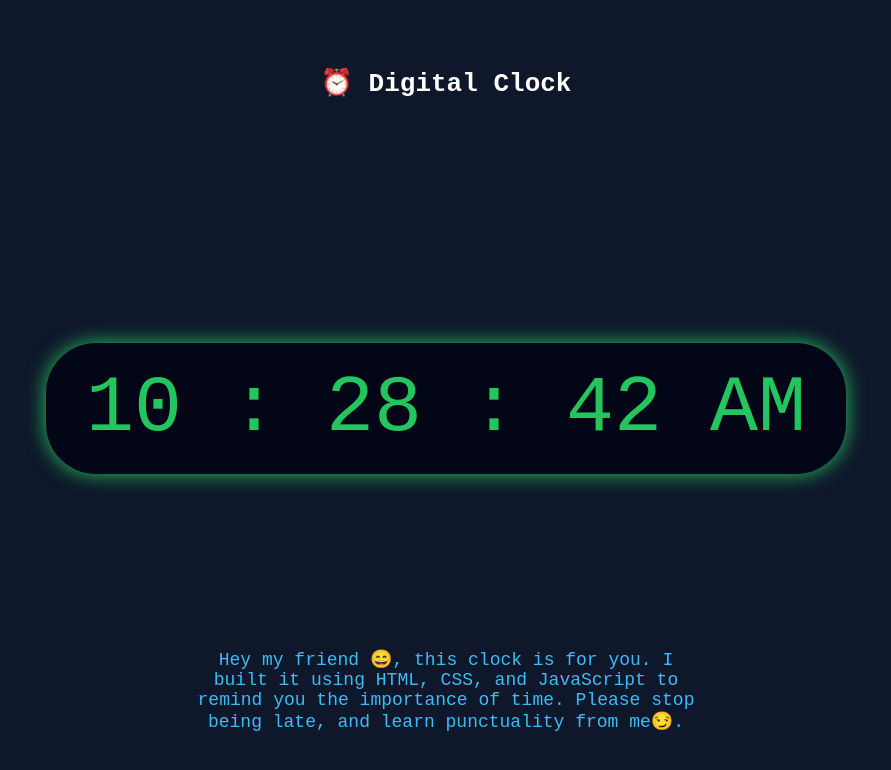
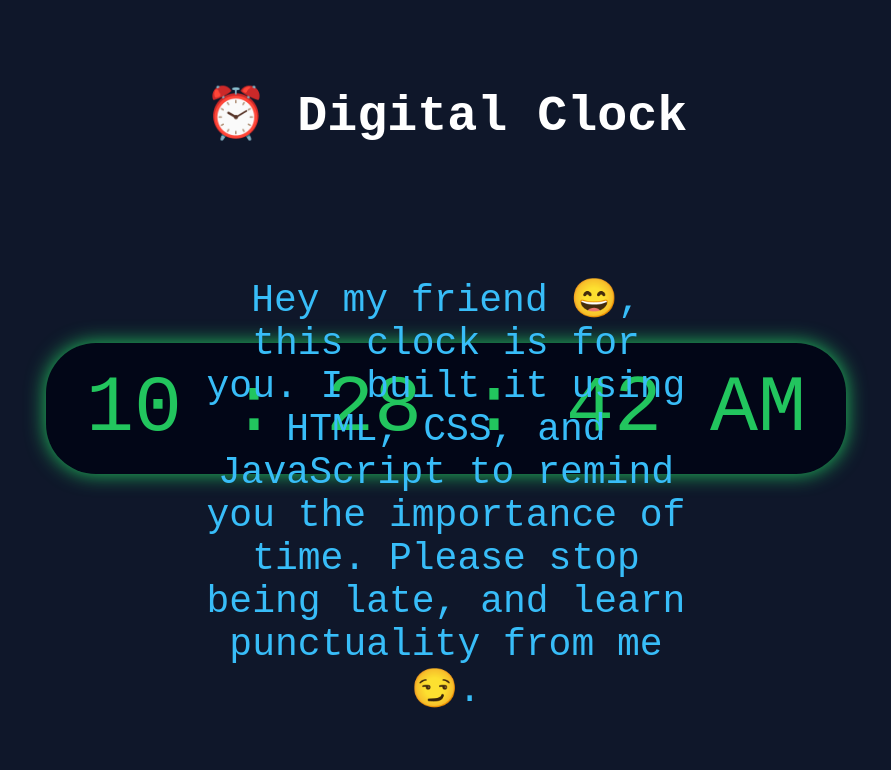
Before and after one commit to yeabsiraeyasu5-bot/clock, a plain HTML site: page index.html in a window 1280 px wide. Shown: the whole page, without its empty margins (194-1085 px from the left). Drawn offline with Linux system fonts and the light colour scheme.

Commit message:
Add files via upload

```diff
--- a/style.css
+++ b/style.css
@@ -1,6 +1,7 @@
 h1 {
     position: absolute;
     top: 50px;
+    font-size: 50px;
     color: white;
 }
 body {
@@ -26,7 +27,7 @@ body {
     position: absolute;
     bottom: 50px;
     color: #38bdf8;
-    font-size: 18px;
+    font-size: 38px;
     max-width: 500px;
     text-align: center;
 }
```
